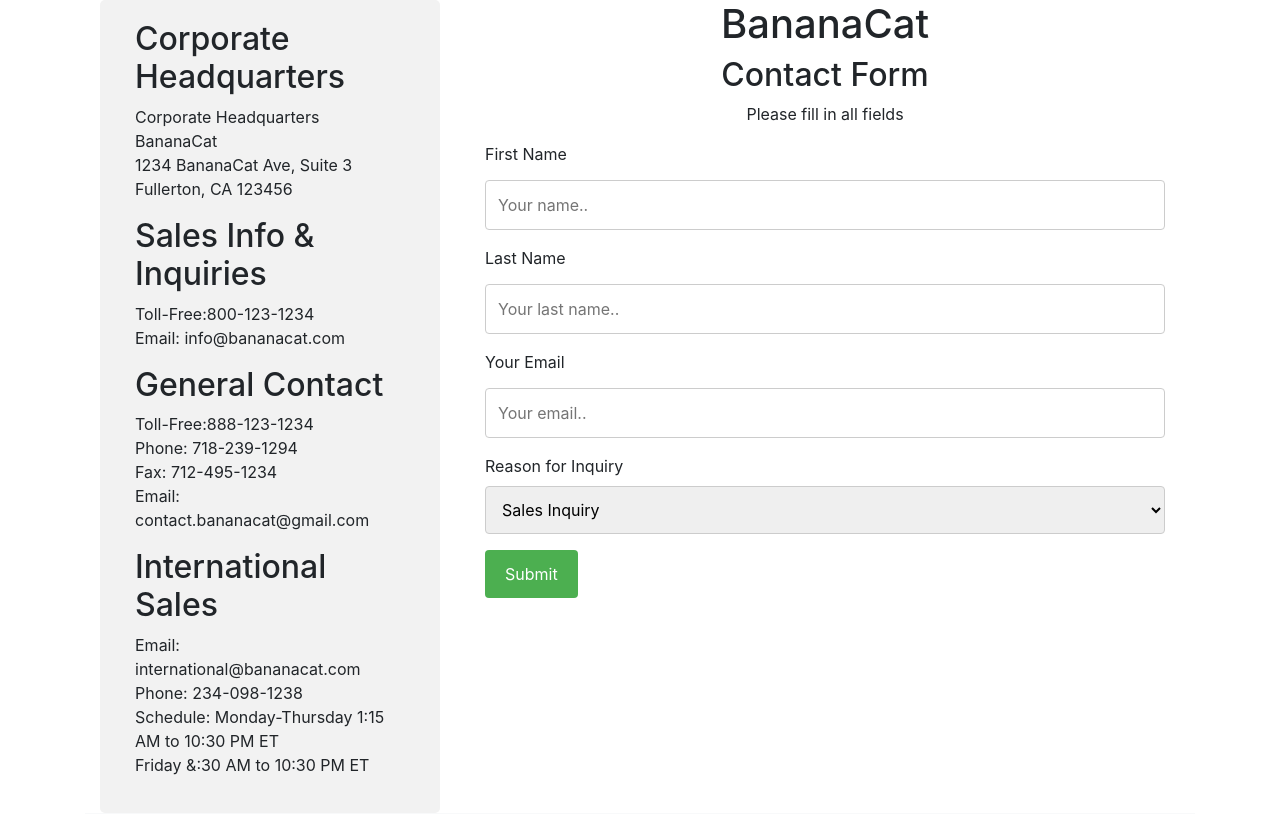
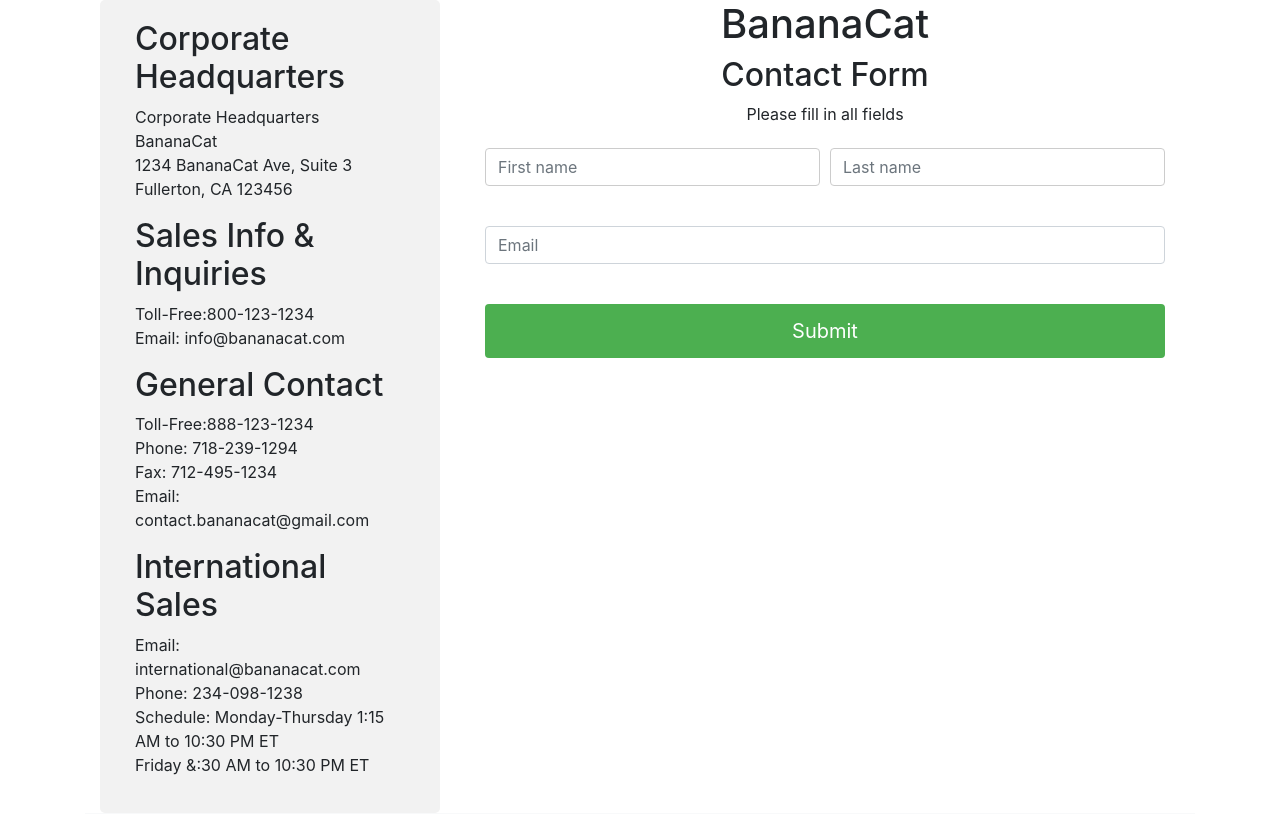
Before and after one commit to mzuniga94/BananaCat, a Node server app: page /contactus in a window 1280 px wide. Shown: the part 106-920 px from the top of the page. Run offline with Node 20, Linux system fonts and the light colour scheme; some libraries are stand-ins or nearby versions.

Commit message:
Updated contactUs page

```diff
--- a/environment/views/pages/contactus.ejs
+++ b/environment/views/pages/contactus.ejs
@@ -95,32 +95,26 @@
 
                 <div class="container">
                     <form method="GET" action="mailto:contact.bananacat@gmail.com" enctype="text/plain" >
-                        <form>
-                            <label for="fname">First Name</label>
-                            <input type="text" id="fname" name="firstname" placeholder="Your name..">
 
-                            <label for="lname">Last Name</label>
-                            <input type="text" id="lname" name="lastname" placeholder="Your last name..">
+                            <div class="form-row">
+                                <div class="col">
+                                    <input type="text" class="form-control" placeholder="First name">
+                                </div>
+                                <div class="col">
+                                    <input type="text" class="form-control" placeholder="Last name">
+                                </div>
+                            </div>
+                            <br>
+                            <div class="form-group"> <!-- formated to look like the create an account page, etc. -->
+                                <input type="email" class="form-control" id="inputEmail4" placeholder="Email">
+                            </div>
+                            <br>
 
-                            <label for="email">Your Email</label>
-                            <input type="text" id="email" name="youremail" placeholder="Your email..">
-
-
-                            <label for="Reason">Reason for Inquiry</label>
-                            <select id="Reason" name="Subject">
-                                <option value="Sales">Sales Inquiry</option>
-                                <option value="Customer">Customer Support</option>
-                                <option value="international">International Sales</option>
-                            </select>
+                            <input type="submit" value="Submit" class="btn btn-primary btn-lg btn-block"></button> <!-- button styled like the rest of the website -->
 
                     </form>
-                        <form>
+                </div>
 
-                            <input type="submit" value="Submit">
-
-                        </form>
-
-                    </form>
 
                     <script>
                         var form = document.getElementsByTagName('form')[0];
@@ -150,7 +144,6 @@
                             // Submit the form since we previously stopped it. May cause recursive loop in some browsers? Should research this.
                             this.submit();
                          }
-
                 </script>
                 </div>
             </div>
```
Lines whose indentation alone changed are shown as unchanged.
